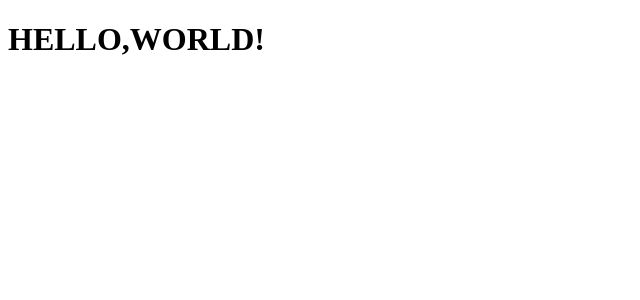
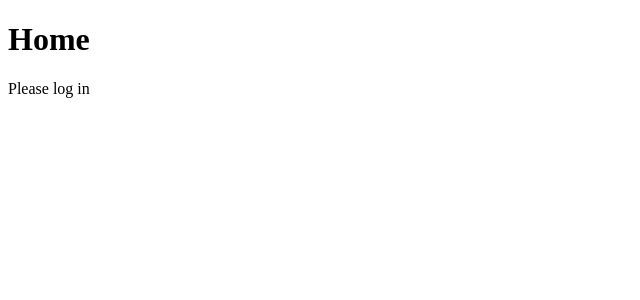
Before and after one commit to srinath1723/ecommerce-frontend, a React (Vite) app: page / in a window 1280 px wide. Shown: the top 300 px of the page, without its empty margins (0-640 px from the left). Built offline with nearby package versions, Linux system fonts and the light colour scheme.

Commit message:
redux setup done

```diff
--- a/package.json
+++ b/package.json
@@ -10,9 +10,12 @@
     "preview": "vite preview"
   },
   "dependencies": {
+    "@reduxjs/toolkit": "^2.2.6",
     "react": "^18.3.1",
     "react-dom": "^18.3.1",
-    "react-router-dom": "^6.24.1"
+    "react-redux": "^9.1.2",
+    "react-router-dom": "^6.24.1",
+    "redux": "^5.0.1"
   },
   "devDependencies": {
     "@types/react": "^18.3.3",
--- a/src/App.jsx
+++ b/src/App.jsx
@@ -1,15 +1,21 @@
-import { RouterProvider, createBrowserRouter } from "react-router-dom"
+import { createBrowserRouter, RouterProvider } from "react-router-dom";
+import store from "./app/store";
+import { Provider } from "react-redux";
+import Home from "./components/Home";
 
-
-const router= createBrowserRouter([
+const router = createBrowserRouter([
   {
-    path:'/',
-    element:<h1>HELLO,WORLD!</h1>,
+    path: "/",
+    element: <Home />
   }
 ])
 
 const App = () => {
-  return <RouterProvider router={router}/>;
+  return (
+    <Provider store={store}>
+      <RouterProvider router={router} />
+    </Provider>
+  )
 }
 
-export default App
+export default App;
--- /dev/null
+++ b/src/app/store.js
@@ -0,0 +1,11 @@
+import { configureStore } from "@reduxjs/toolkit";
+import authSlice from "../features/auth/authSlice";
+
+// create a store
+const store = configureStore({
+    reducer: {
+        auth: authSlice,
+    }
+});
+
+export default store;
--- /dev/null
+++ b/src/components/Home.jsx
@@ -0,0 +1,27 @@
+import { useDispatch, useSelector } from "react-redux";
+import { selectUser } from "../features/auth/authSlice";
+import { useEffect } from "react";
+
+
+const Home = () => {
+
+
+    const dispatch = useDispatch();
+    const user = useSelector(selectUser);
+
+
+    useEffect(() => {
+        console.log(user);
+    }, [user]);
+
+
+  return (
+      <div>
+            <h1>Home</h1>
+            <p>{user ? `Welcome, ${user}` : "Please log in"}</p>
+    </div>
+  )
+}
+
+
+export default Home;
--- /dev/null
+++ b/src/features/auth/authSlice.js
@@ -0,0 +1,24 @@
+import { createSlice } from "@reduxjs/toolkit";
+
+// define an initial state
+const initialState = {
+    user: null,
+};
+
+// create a slice
+const authSlice = createSlice({
+    name: "auth",
+    initialState,
+    reducers: {
+        login: (state, action) => {
+            state.user = action.payload;
+        },
+    }
+});
+
+// export the slice actions
+export const { login } = authSlice.actions;
+
+export default authSlice.reducer;
+
+export const selectUser = state => state.auth.user;
```
Also changed, not shown: 1 other file (tests, documents, lock files or other folders).
